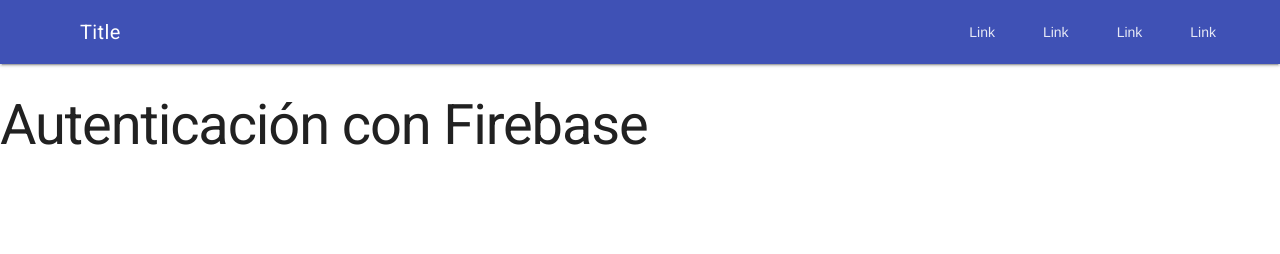
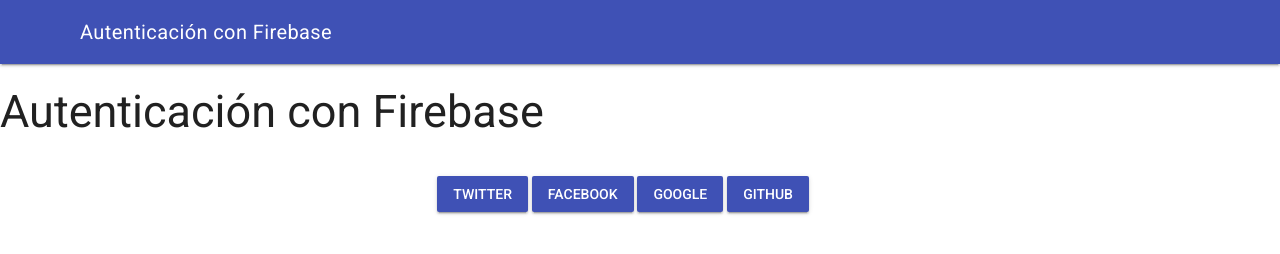
Before and after one commit to Villanuevand/autenticacion-firebase, a website: page app/index.html in a window 1280 px wide. Drawn offline with nearby package versions, Linux system fonts and the light colour scheme; files that its build step writes are made by us from their sources.

Commit message:
refactor(index): html elements

```diff
--- a/app/index.html
+++ b/app/index.html
@@ -17,32 +17,39 @@
         <header class="mdl-layout__header">
             <div class="mdl-layout__header-row">
                 <!-- Title -->
-                <span class="mdl-layout-title">Title</span>
+                <span class="mdl-layout-title">Autenticación con Firebase</span>
                 <!-- Add spacer, to align navigation to the right -->
                 <div class="mdl-layout-spacer"></div>
-                <!-- Navigation. We hide it in small screens. -->
-                <nav class="mdl-navigation mdl-layout--large-screen-only">
-                    <a class="mdl-navigation__link" href="">Link</a>
-                    <a class="mdl-navigation__link" href="">Link</a>
-                    <a class="mdl-navigation__link" href="">Link</a>
-                    <a class="mdl-navigation__link" href="">Link</a>
-                </nav>
+
             </div>
         </header>
-        <div class="mdl-layout__drawer">
-            <span class="mdl-layout-title">Title</span>
-            <nav class="mdl-navigation">
-                <a class="mdl-navigation__link" href="">Link</a>
-                <a class="mdl-navigation__link" href="">Link</a>
-                <a class="mdl-navigation__link" href="">Link</a>
-                <a class="mdl-navigation__link" href="">Link</a>
-            </nav>
-        </div>
         <main class="mdl-layout__content">
             <div class="page-content">
                 <!-- Your content goes here -->
-                <h1>Autenticación con Firebase</h1>
+                <h2>Autenticación con Firebase</h2>
+                <div class="mdl-grid">
+                    <div class="mdl-cell mdl-cell--4-col"></div>
+                    <div class="mdl-cell mdl-cell--4-col">
+
+                        <button class="mdl-button mdl-js-button mdl-button--raised mdl-button--colored">
+                            Twitter
+                        </button>
+                        <button class="mdl-button mdl-js-button mdl-button--raised mdl-button--colored">
+                            Facebook
+                        </button>
+                        <button class="mdl-button mdl-js-button mdl-button--raised mdl-button--colored">
+                            Google
+                        </button>
+                        <button class="mdl-button mdl-js-button mdl-button--raised mdl-button--colored">
+                            Github
+                        </button>
+                    </div>
+                    <div class="mdl-cell mdl-cell--4-col"></div>
+                </div>
+
+
             </div>
+
         </main>
     </div>
     <script src="dist/js/app.min.js"></script>
```
